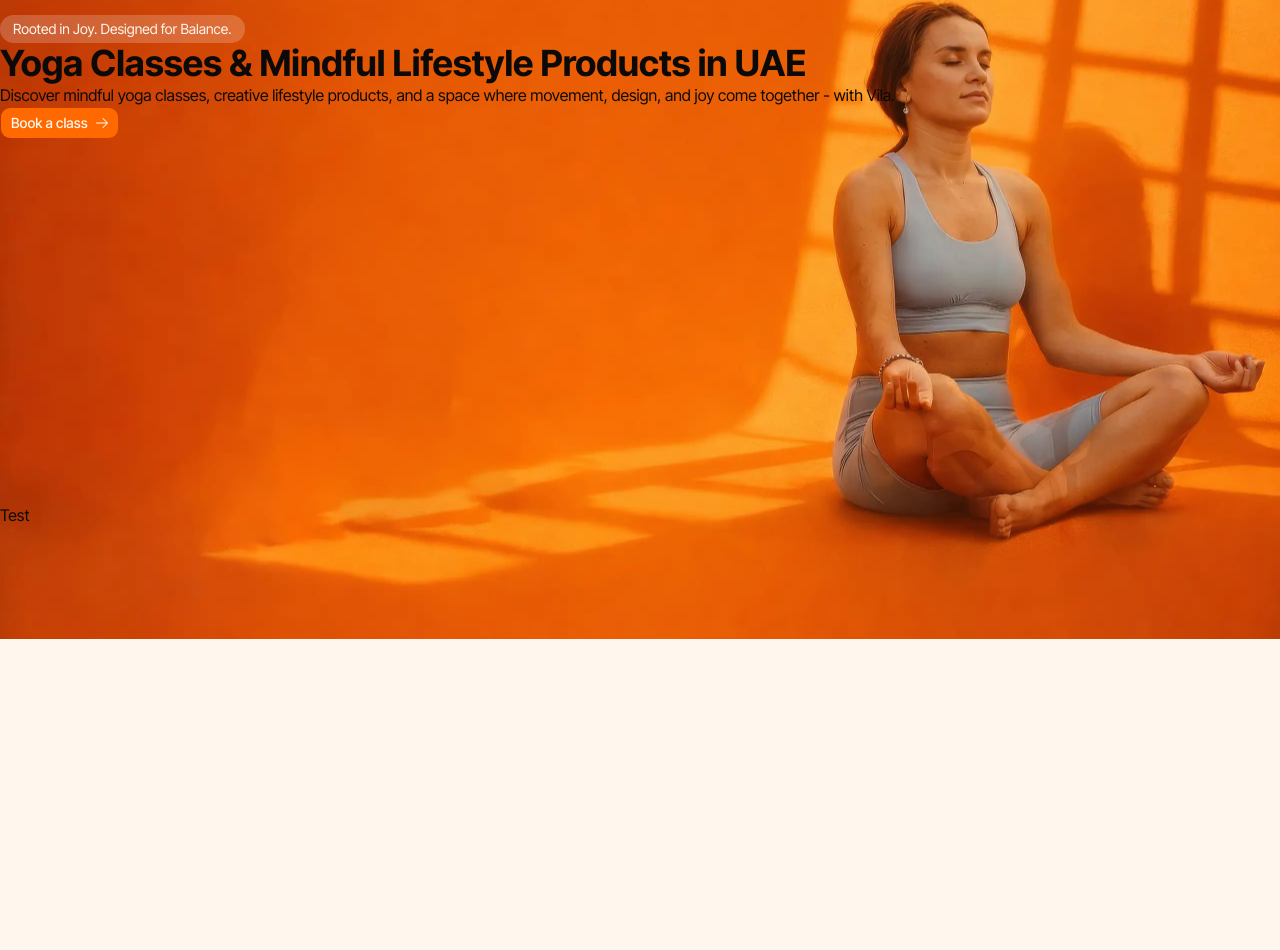
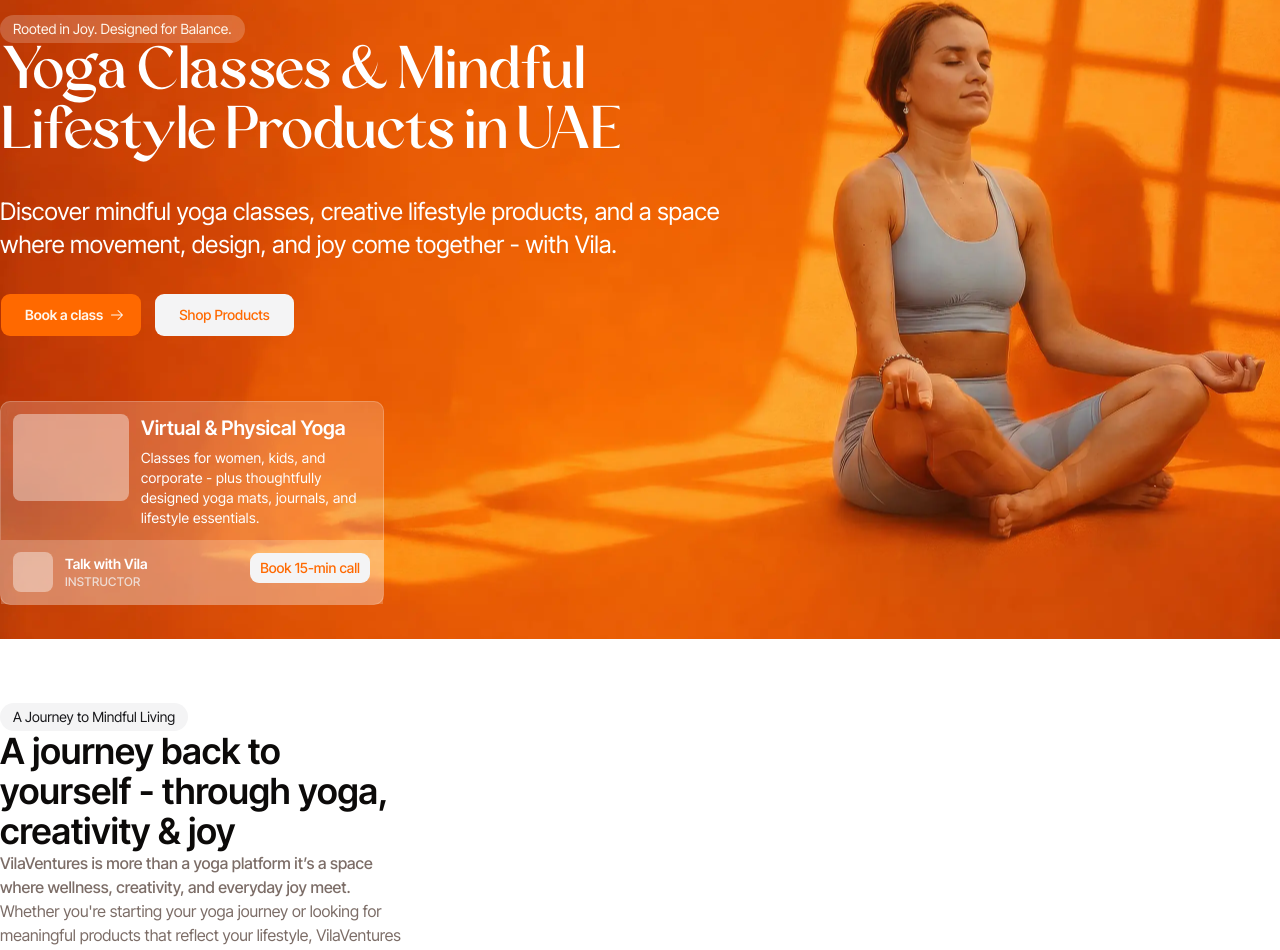
Before and after one commit to itzTedx/Vila-Ventures, a Next.js app: page / in a window 1280 px wide. Shown: the part 161-1111 px from the top of the page. Before the commit the page ends 800 px from the top, so only its background shows below. Built offline with nearby package versions, Linux system fonts and the light colour scheme.

Commit message:
feat(home): enhance homepage layout and content with new sections and buttons

```diff
--- a/src/app/page.tsx
+++ b/src/app/page.tsx
@@ -10,24 +10,52 @@ export default function Home() {
 		<main>
 			<section className="relative h-screen w-full bg-primary">
 				<div className="container relative z-10 mx-auto h-full py-28">
-					<div className="flex h-full flex-col justify-between">
+					<div className="flex h-full max-w-3xl flex-col justify-between">
 						<div className="py-16">
 							<Badge>Rooted in Joy. Designed for Balance.</Badge>
-							<h1 className="font-bold text-4xl">
+							<h1 className="font-display text-6xl text-card tracking-tight">
 								Yoga Classes & Mindful Lifestyle Products in UAE
 							</h1>
-							<p>
+							<p className="my-8 text-2xl text-card leading-snug">
 								Discover mindful yoga classes, creative lifestyle products, and
 								a space where movement, design, and joy come together - with
 								Vila.
 							</p>
 							<div className="flex items-center gap-3">
-								<Button>
+								<Button className="font-semibold" size="lg">
 									Book a class <ArrowRightIcon data-icon="inline-end" />
+								</Button>
+								<Button size="lg" variant="secondary">
+									Shop Products
 								</Button>
 							</div>
 						</div>
-						<div>Test</div>
+						<div className="max-w-sm rounded-lg border border-card/20 bg-card/30 supports-backdrop-filter:bg-card/20">
+							<div className="flex gap-3 p-3 text-card">
+								<div className="aspect-4/3 size-full rounded-md bg-card/40" />
+								<div className="">
+									<h2 className="font-semibold text-xl">
+										Virtual & Physical Yoga
+									</h2>
+									<p className="mt-1.5 text-sm tracking-wide">
+										Classes for women, kids, and corporate - plus thoughtfully
+										designed yoga mats, journals, and lifestyle essentials.
+									</p>
+								</div>
+							</div>
+							<div className="flex justify-between gap-3 bg-card/20 p-3 text-card">
+								<div className="flex items-center gap-3">
+									<div className="aspect-square size-10 rounded-md bg-card/40" />
+									<div className="shrink-0">
+										<h3 className="font-semibold text-sm">Talk with Vila</h3>
+										<p className="font-medium text-muted/80 text-xs tracking-wide">
+											INSTRUCTOR
+										</p>
+									</div>
+								</div>
+								<Button variant="secondary">Book 15-min call</Button>
+							</div>
+						</div>
 					</div>
 				</div>
 				<Image
@@ -42,6 +70,25 @@ export default function Home() {
 					src="/images/hero-yoga.webp"
 				/>
 			</section>
+			<section className="bg-card">
+				<div className="container mx-auto grid grid-cols-3 gap-6 py-16">
+					<div>
+						<Badge variant="secondary">A Journey to Mindful Living</Badge>
+						<h2 className="font-semibold text-4xl">
+							A journey back to yourself - through yoga, creativity & joy
+						</h2>
+						<p className="font-medium text-muted-foreground">
+							VilaVentures is more than a yoga platform it’s a space where
+							wellness, creativity, and everyday joy meet.
+						</p>
+						<p className="text-muted-foreground">
+							Whether you're starting your yoga journey or looking for
+							meaningful products that reflect your lifestyle, VilaVentures
+							invites you to experience life with balance and joy.
+						</p>
+					</div>
+				</div>
+			</section>
 		</main>
 	);
 }
--- a/src/components/ui/button.tsx
+++ b/src/components/ui/button.tsx
@@ -12,7 +12,7 @@ const buttonVariants = cva(
 				outline:
 					"border-border bg-background hover:bg-muted hover:text-foreground aria-expanded:bg-muted aria-expanded:text-foreground dark:border-input dark:bg-input/30 dark:hover:bg-input/50",
 				secondary:
-					"bg-secondary text-secondary-foreground hover:bg-secondary/80 aria-expanded:bg-secondary aria-expanded:text-secondary-foreground",
+					"bg-secondary text-primary hover:bg-secondary/80 aria-expanded:bg-secondary aria-expanded:text-primary",
 				ghost:
 					"hover:bg-muted hover:text-foreground aria-expanded:bg-muted aria-expanded:text-foreground dark:hover:bg-muted/50",
 				destructive:
--- a/src/styles/globals.css
+++ b/src/styles/globals.css
@@ -9,7 +9,7 @@
 	--color-foreground: var(--foreground);
 	--font-sans: var(--font-sans);
 	--font-mono: var(--font-geist-mono);
-	--font-heading: var(--font-sans);
+	--font-display: var(--font-display);
 
 	--color-ring: var(--ring);
 	--color-input: var(--input);
```
